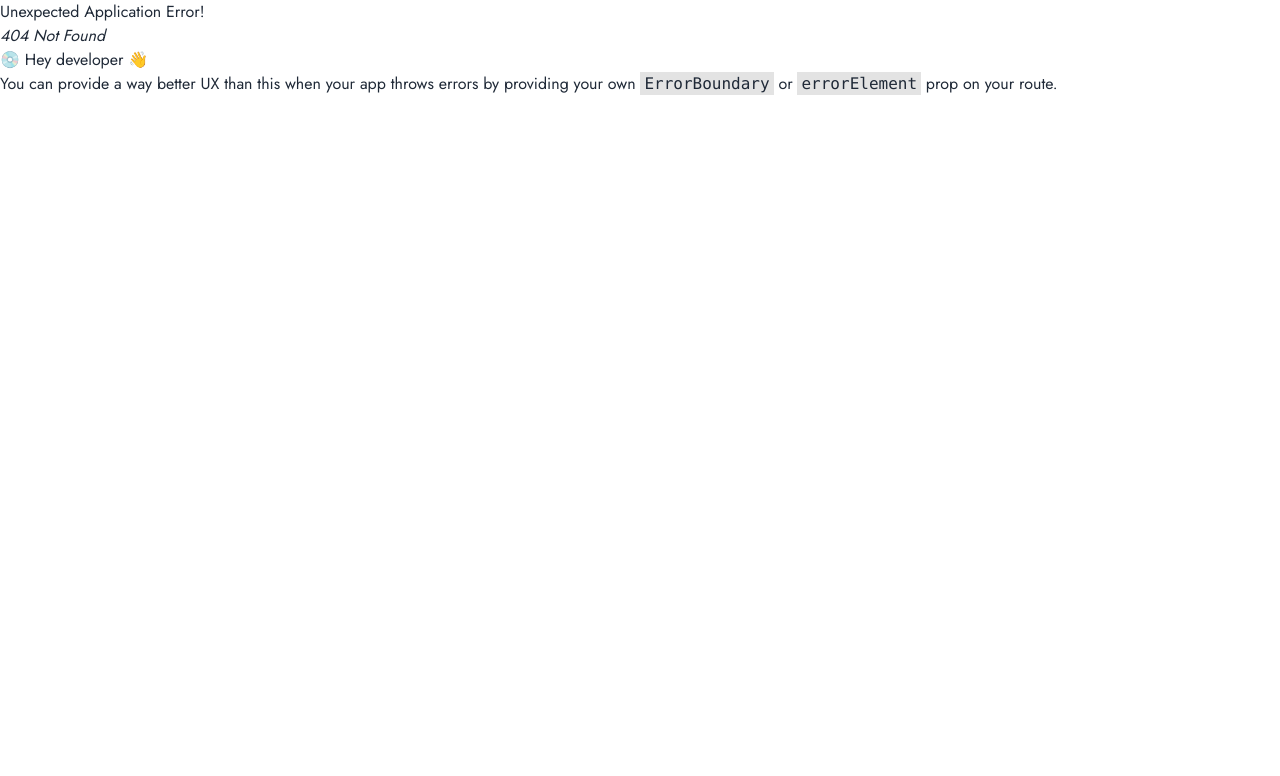
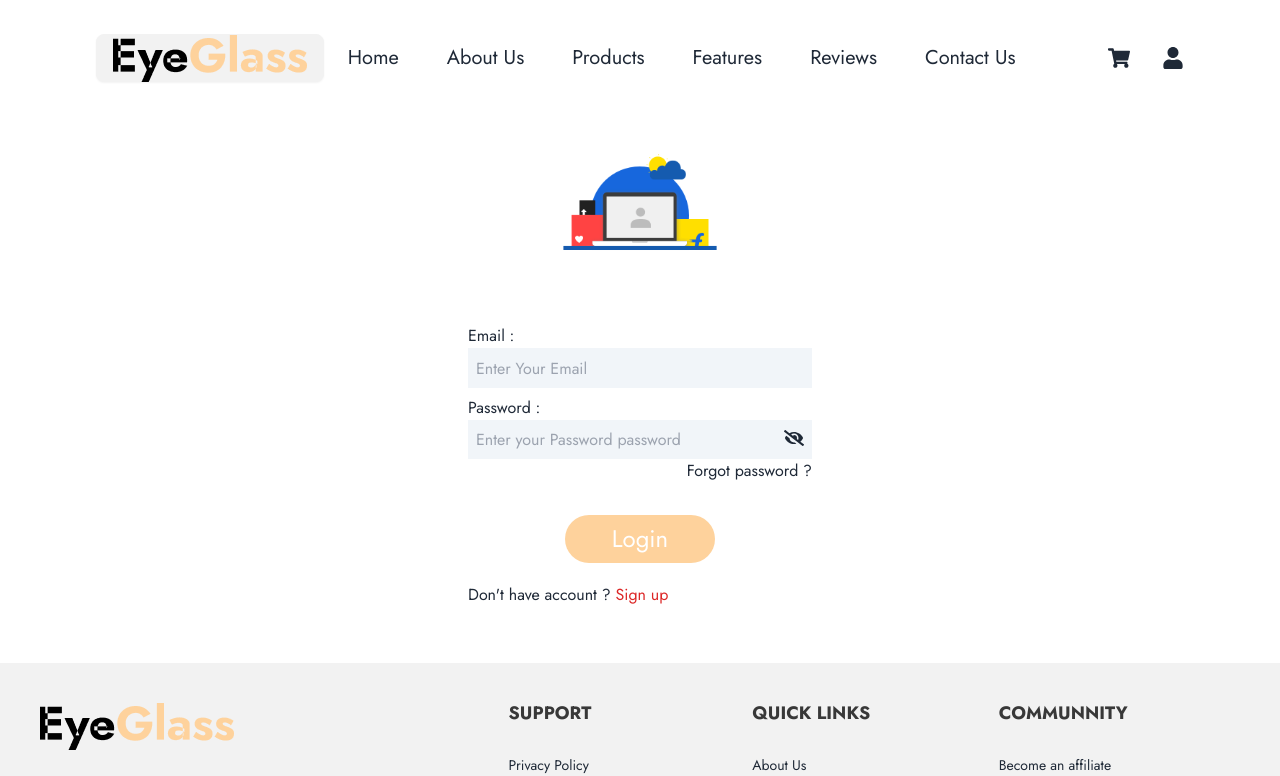
Before and after one commit to mdgausulislam/Md-Gousul_lslam-Landing-Page-Challenge, a React (Vite) app: page /login in a window 1280 px wide. Before the commit this address had no page. Shown: the top 776 px of the page. Built offline with nearby package versions, Linux system fonts and the light colour scheme.

Commit message:
create a user login page

```diff
--- a/src/Components/Header/Header.jsx
+++ b/src/Components/Header/Header.jsx
@@ -47,7 +47,7 @@ const Header = () => {
                         )
                     }
                 </Link>
-                <Link to="/profile"><FaUser /></Link>
+                <Link to="/login"><FaUser /></Link>
             </div>
         </div>
     );
--- /dev/null
+++ b/src/Pages/Cart/Cart.jsx
@@ -0,0 +1,11 @@
+import React from 'react';
+
+const Cart = () => {
+    return (
+        <div>
+
+        </div>
+    );
+};
+
+export default Cart;
--- /dev/null
+++ b/src/Pages/Login/Login.jsx
@@ -0,0 +1,58 @@
+import React from 'react';
+import loginIcons from '../../assets/login-image.png'
+import { FaEyeSlash } from 'react-icons/fa';
+import { Link } from 'react-router-dom';
+
+const Login = () => {
+    return (
+        <div>
+            <section id='login'>
+                <div className='mx-auto container p-4'>
+                    <div className='bg-white p-5 w-full max-w-sm mx-auto'>
+                        <div className='w-40 h-40 mx-auto'>
+                            <img src={loginIcons} alt='login icons' />
+                        </div>
+
+                        <form className='pt-3 flex flex-col gap-2'>
+                            <div className='grid'>
+                                <label>Email : </label>
+                                <div className='bg-slate-100 p-2'>
+                                    <input
+                                        type='email'
+                                        placeholder='Enter Your Email'
+                                        name='email'
+                                        className='w-full h-full outline-none bg-transparent' />
+                                </div>
+                            </div>
+
+                            <div>
+                                <label>Password : </label>
+                                <div className='bg-slate-100 p-2 flex'>
+                                    <input
+                                        type="password"
+                                        placeholder='Enter your Password password'
+                                        name='password'
+                                        className='w-full h-full outline-none bg-transparent' />
+                                    <div className='cursor-pointer text-xl'>
+                                        <span><FaEyeSlash /></span>
+                                    </div>
+                                </div>
+                                <Link to={'/'} className='block w-fit ml-auto hover:underline hover:text-red-600'>
+                                    Forgot password ?
+                                </Link>
+                            </div>
+
+                            <button className='bg-[#FED29C] hover:bg-[#e9ab5f] text-white text-2xl px-6 py-2 w-full max-w-[150px] rounded-full hover:scale-110 transition-all mx-auto block mt-6'>Login</button>
+
+                        </form>
+
+                        <p className='my-5'>Don't have account ? <Link to={"/"} className=' text-red-600 hover:text-red-700 hover:underline'>Sign up</Link></p>
+                    </div>
+
+                </div>
+            </section>
+        </div>
+    );
+};
+
+export default Login;
--- a/src/routes/index.jsx
+++ b/src/routes/index.jsx
@@ -1,6 +1,7 @@
 import { createBrowserRouter } from 'react-router-dom'
 import App from '../App'
 import HomePage from '../Pages/HomePage/HomePage'
+import Login from '../Pages/Login/Login'
 
 const router = createBrowserRouter([
     {
@@ -11,6 +12,10 @@ const router = createBrowserRouter([
                 path: "",
                 element: <HomePage />
             },
+            {
+                path: "login",
+                element: <Login />
+            },
         ]
     }
 ])
```
Also changed, not shown: src/assets/login-image.png (added).
